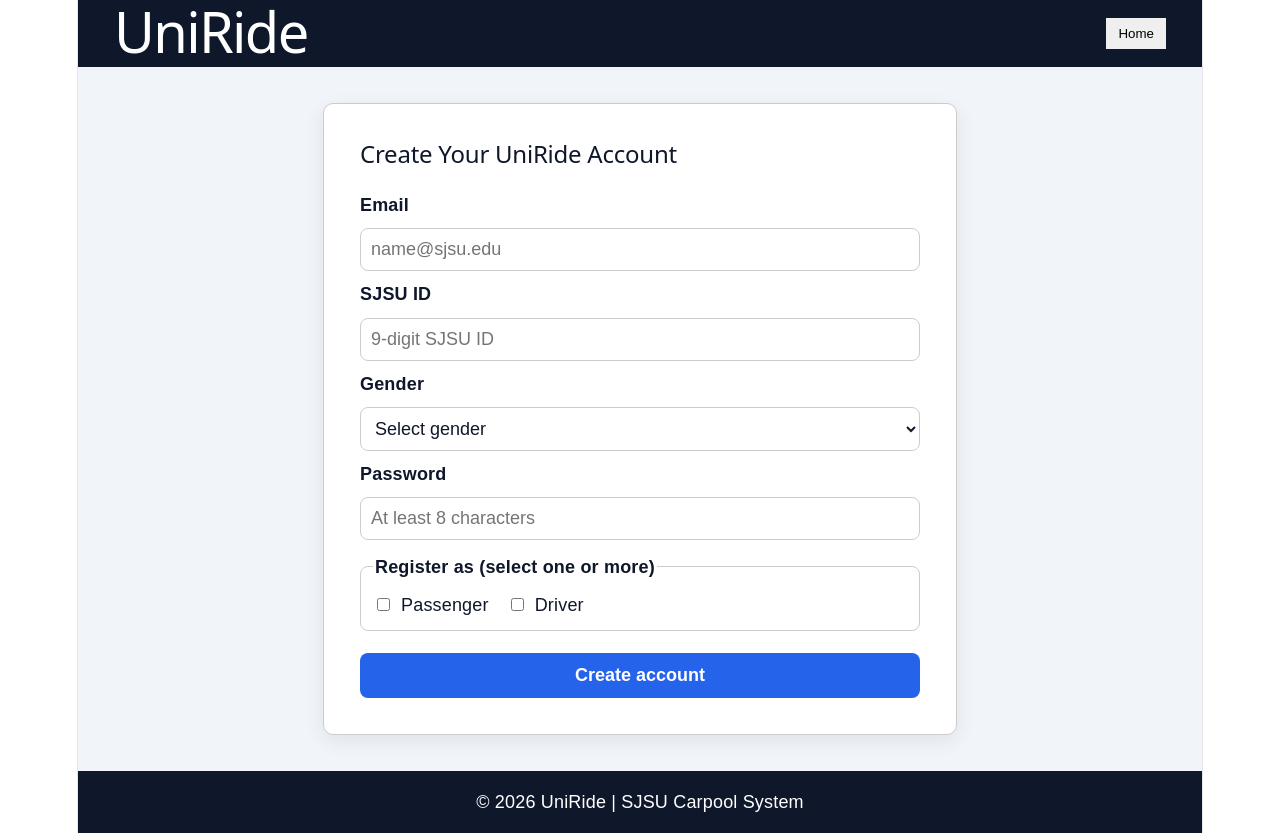
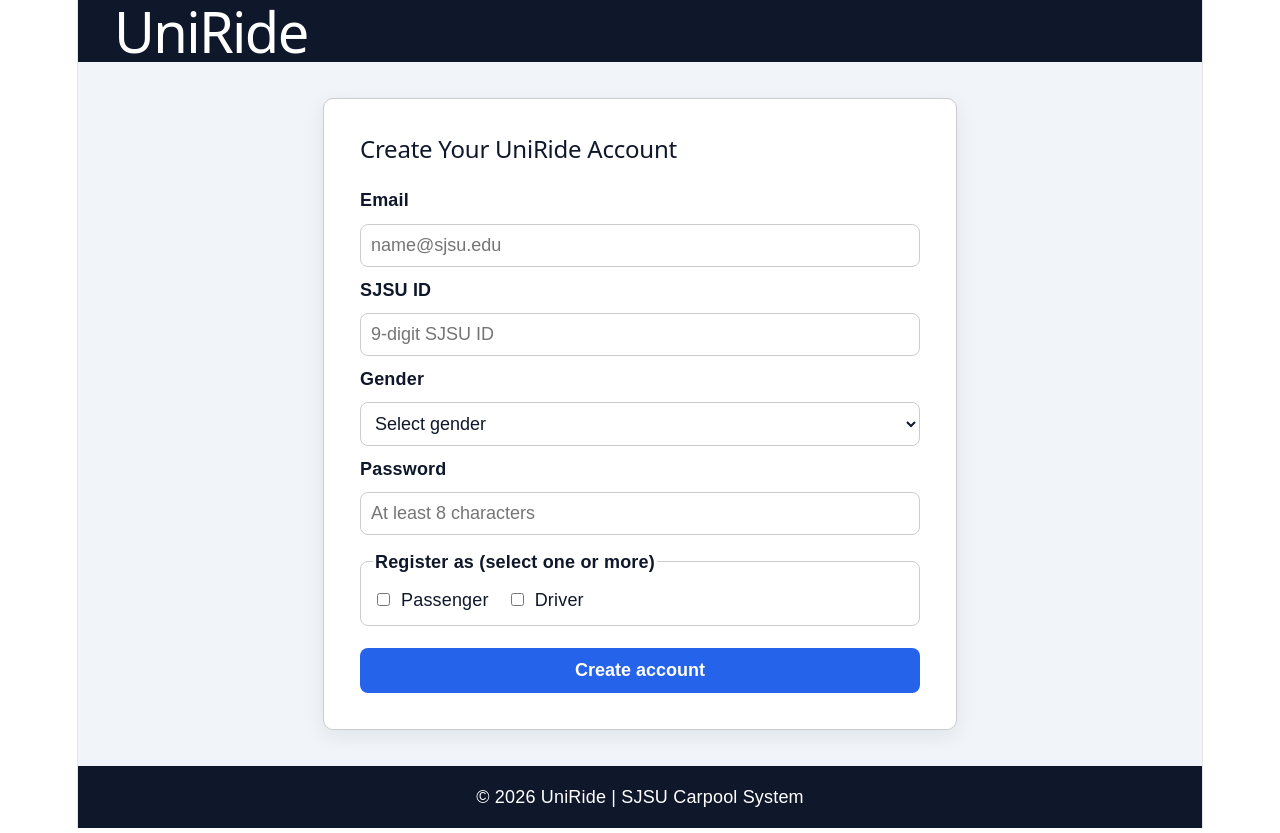
Before and after one commit to sweksha-cloud/S1-Team-7, a React (Vite) app: page / in a window 1280 px wide. Both pictures are taken after a click on the button "Sign Up". Built offline with nearby package versions, Linux system fonts and the light colour scheme.

Commit message:
Update Signup.jsx

```diff
--- a/src/pages/Signup.jsx
+++ b/src/pages/Signup.jsx
@@ -16,6 +16,13 @@
 	const [form, setForm] = useState(initialForm);
 	const [errors, setErrors] = useState({});
 	const [successMessage, setSuccessMessage] = useState("");
+
+	function handleLogoKeyDown(event) {
+		if (event.key === "Enter" || event.key === " ") {
+			event.preventDefault();
+			onHomeClick();
+		}
+	}
 
 	const passwordStrength = useMemo(() => {
 		const length = form.password.length;
@@ -130,12 +137,16 @@
 	return (
 		<div className="signup-page">
 			<nav className="navbar">
-				<h1 className="logo">UniRide</h1>
-				<div className="nav-links">
-					<button className="btn" onClick={onHomeClick} type="button">
-						Home
-					</button>
-				</div>
+				<h1
+					className="logo"
+					onClick={onHomeClick}
+					onKeyDown={handleLogoKeyDown}
+					role="button"
+					tabIndex={0}
+				>
+					UniRide
+				</h1>
+				<div className="nav-links" />
 			</nav>
 
 			<section className="signup-hero">
```
